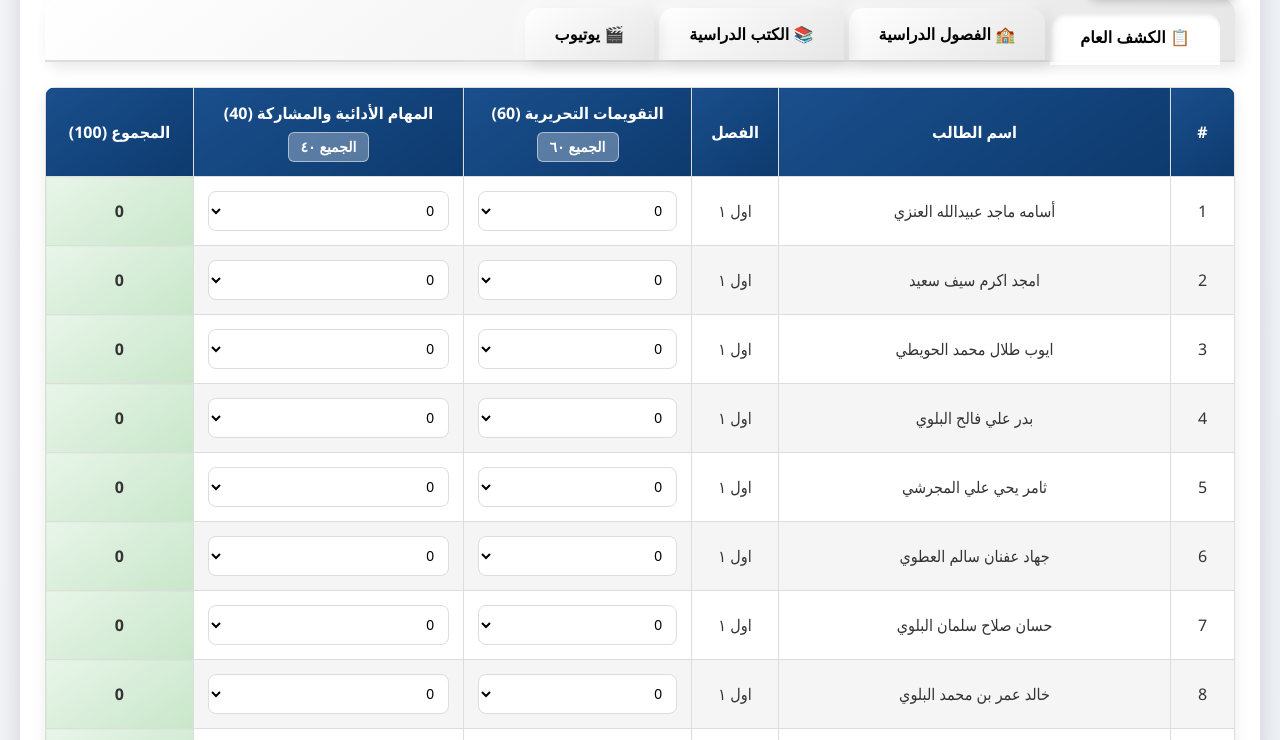
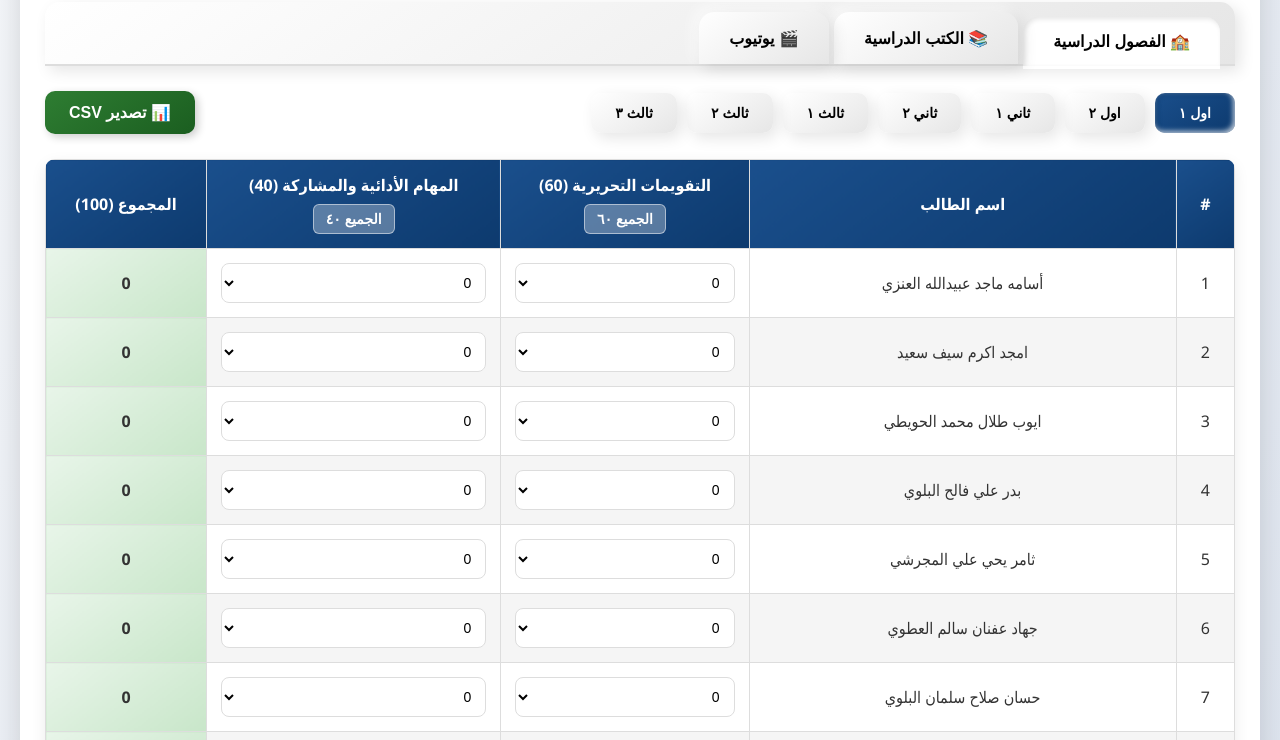
Before and after one commit to alatwi777/noor, a plain HTML site: page index.html in a window 1280 px wide. Shown: the part 128-868 px from the top of the page. Drawn offline with Linux system fonts and the light colour scheme.

Commit message:
Update index.html

```diff
--- a/index.html
+++ b/index.html
@@ -130,15 +130,19 @@
         }
 
         /* تنسيقات التبويبات الفرعية */
+        .sub-tabs-container {
+            display: flex;
+            justify-content: space-between;
+            align-items: center;
+            margin-bottom: 25px;
+            gap: 20px;
+        }
+
         .sub-tabs {
             display: flex;
             flex-wrap: wrap;
             gap: 10px;
-            margin-bottom: 25px;
-            padding: 15px;
-            background: var(--tab-gradient);
-            border-radius: 12px;
-            box-shadow: var(--tab-shadow);
+            flex: 1;
         }
 
         .sub-tab {
@@ -427,6 +431,11 @@
                 min-width: 120px;
                 text-align: center;
             }
+
+            .sub-tabs-container {
+                flex-direction: column;
+                align-items: stretch;
+            }
         }
 
         @media (max-width: 768px) {
@@ -474,55 +483,21 @@
 </head>
 <body>
     <div class="container">
-        <center>
-            <h1>🎓 تقييم الطلاب والمتابعة</h1>
-            <div class="buttons-container">
-                <button class="export-btn" id="exportBtn">📊 تصدير CSV</button>
-            </div>
+        <header>
+            <h1>🎓 نظام تقييم الطلاب المتكامل</h1>
         </header>
 
         <!-- التبويبات الرئيسية -->
         <div class="main-tabs">
-            <button class="main-tab active" data-tab="kashf">📋 الكشف العام</button>
-            <button class="main-tab" data-tab="classes">🏫 الفصول الدراسية</button>
+            <button class="main-tab active" data-tab="classes">🏫 الفصول الدراسية</button>
             <button class="main-tab" data-tab="books">📚 الكتب الدراسية</button>
             <button class="main-tab" data-tab="youtube">🎬 يوتيوب</button>
         </div>
 
-        <!-- محتوى تبويب الكشف العام -->
-        <div class="tab-content active" id="kashf-tab">
-            <table id="studentsTable">
-                <thead>
-                    <tr>
-                        <th>#</th>
-                        <th>اسم الطالب</th>
-                        <th>الفصل</th>
-                        <th>
-                            <div class="column-header">
-                                <span>التقويمات التحريرية (60)</span>
-                                <button class="column-btn" id="all60Btn">الجميع ٦٠</button>
-                            </div>
-                        </th>
-                        <th>
-                            <div class="column-header">
-                                <span>المهام الأدائية والمشاركة (40)</span>
-                                <button class="column-btn" id="all40Btn">الجميع ٤٠</button>
-                            </div>
-                        </th>
-                        <th>المجموع (100)</th>
-                    </tr>
-                </thead>
-                <tbody>
-                    <!-- سيتم ملء الجدول تلقائياً باستخدام JavaScript -->
-                </tbody>
-            </table>
-
-            <div class="auto-save-notice">💾 سيتم حفظ جميع التغييرات تلقائياً</div>
-        </div>
-
         <!-- محتوى تبويب الفصول الدراسية -->
-        <div class="tab-content" id="classes-tab">
-            <!-- التبويبات الفرعية للفصول -->
+        <div class="tab-content active" id="classes-tab">
+            <!-- التبويبات الفرعية للفصول مع زر التصدير -->
+            <div class="sub-tabs-container">
                 <div class="sub-tabs">
                     <button class="sub-tab active" data-subtab="class1">اول ١</button>
                     <button class="sub-tab" data-subtab="class2">اول ٢</button>
@@ -531,6 +506,8 @@
                     <button class="sub-tab" data-subtab="class5">ثالث ١</button>
                     <button class="sub-tab" data-subtab="class6">ثالث ٢</button>
                     <button class="sub-tab" data-subtab="class7">ثالث ٣</button>
+                </div>
+                <button class="export-btn" id="exportBtn">📊 تصدير CSV</button>
             </div>
 
             <!-- محتوى الفصول -->
@@ -722,6 +699,8 @@
                     </tbody>
                 </table>
             </div>
+
+            <div class="auto-save-notice">💾 سيتم حفظ جميع التغييرات تلقائياً</div>
         </div>
 
         <!-- محتوى تبويب الكتب الدراسية -->
@@ -938,7 +917,7 @@
             { name: "ريان عواد عطاالله العطوي", class: "ثالث ١" },
             { name: "زياد محمد غازي العنزي", class: "ثالث ١" },
             { name: "سلامه احمد سلامه العطوي", class: "ثالث ١" },
-            { name: "سلطان عبدالمهدي عوده العطوي", class: "ثالث ١" },
+            { name: "سلطان عبدالمهدi عوده العطوي", class: "ثالث ١" },
             { name: "سلطان عبدالوالي مقبول الشراري", class: "ثالث ١" },
             { name: "سيف سعود ابن سالم العازمي", class: "ثالث ١" },
             { name: "طويرح عبدالله طويرح البلوي", class: "ثالث ١" },
@@ -998,7 +977,7 @@
             { name: "احمد وليد بركات بركات", class: "ثالث ٣" },
             { name: "جاسم عياد سويلم الحويطي", class: "ثالث ٣" },
             { name: "حاتم احمد سليمان الحويطي", class: "ثالث ٣" },
-            { name: "حسين محمد جابر دغريرi", class: "ثالث ٣" },
+            { name: "حسين محمد جابر دغريري", class: "ثالث ٣" },
             { name: "خالد محمد بن حمد البلوي", class: "ثالث ٣" },
             { name: "خالد محمد سلامه العطوي", class: "ثالث ٣" },
             { name: "ريان فوزي مخلد المطيري", class: "ثالث ٣" },
@@ -1033,36 +1012,6 @@
                 options += `<option value="${i}">${i}</option>`;
             }
             return options;
-        }
-
-        // ملء الجدول الرئيسي ببيانات الطلاب
-        function populateMainTable() {
-            const tbody = document.querySelector('#studentsTable tbody');
-            tbody.innerHTML = '';
-
-            studentsData.forEach((student, index) => {
-                const row = document.createElement('tr');
-                row.innerHTML = `
-                    <td>${index + 1}</td>
-                    <td>${student.name}</td>
-                    <td>${student.class}</td>
-                    <td>
-                        <select class="written-eval" data-index="${index}">
-                            ${generateOptions(60, 5)}
-                        </select>
-                    </td>
-                    <td>
-                        <select class="performance-task" data-index="${index}">
-                            ${generateOptions(40, 5)}
-                        </select>
-                    </td>
-                    <td class="total-cell" id="total-${index}">0</td>
-                `;
-                tbody.appendChild(row);
-            });
-
-            // تحميل البيانات المحفوظة
-            loadSavedData();
         }
 
         // ملء جداول الفصول
@@ -1107,6 +1056,9 @@
                     tbody.appendChild(row);
                 });
             });
+
+            // تحميل البيانات المحفوظة
+            loadSavedData();
         }
 
         // تحديث المجموع والتمييز الشرطي
@@ -1136,24 +1088,6 @@
 
             // حفظ البيانات
             saveData();
-        }
-
-        // تعيين 60 درجة للجميع في التقويمات التحريرية
-        function setAll60() {
-            document.querySelectorAll('.written-eval').forEach(select => {
-                select.value = '60';
-                const index = select.getAttribute('data-index');
-                updateTotal(index);
-            });
-        }
-
-        // تعيين 40 درجة للجميع في المهام الأدائية
-        function setAll40() {
-            document.querySelectorAll('.performance-task').forEach(select => {
-                select.value = '40';
-                const index = select.getAttribute('data-index');
-                updateTotal(index);
-            });
         }
 
         // تعيين القيم للفصول
@@ -1202,7 +1136,7 @@
                 });
             });
 
-            // أحداث الجدول الرئيسي
+            // أحداث الجدول
             document.querySelectorAll('.written-eval, .performance-task').forEach(select => {
                 select.addEventListener('change', function() {
                     const index = this.getAttribute('data-index');
@@ -1212,12 +1146,6 @@
 
             // زر التصدير
             document.getElementById('exportBtn').addEventListener('click', exportToCSV);
-
-            // زر الجميع 60
-            document.getElementById('all60Btn').addEventListener('click', setAll60);
-
-            // زر الجميع 40
-            document.getElementById('all40Btn').addEventListener('click', setAll40);
 
             // أزرار الفصول
             document.querySelectorAll('.class-all-btn').forEach(btn => {
@@ -1415,12 +1343,11 @@
 
         // تهيئة الصفحة عند التحميل
         document.addEventListener('DOMContentLoaded', function() {
-            populateMainTable();
             populateClassTables();
             loadYouTubeVideos();
 
             // تحميل التبويب الرئيسي النشط
-            const activeMainTab = localStorage.getItem('activeMainTab') || 'kashf';
+            const activeMainTab = localStorage.getItem('activeMainTab') || 'classes';
             document.querySelectorAll('.main-tab').forEach(tab => {
                 if (tab.getAttribute('data-tab') === activeMainTab) {
                     tab.click();
```
Lines whose indentation alone changed are shown as unchanged.
